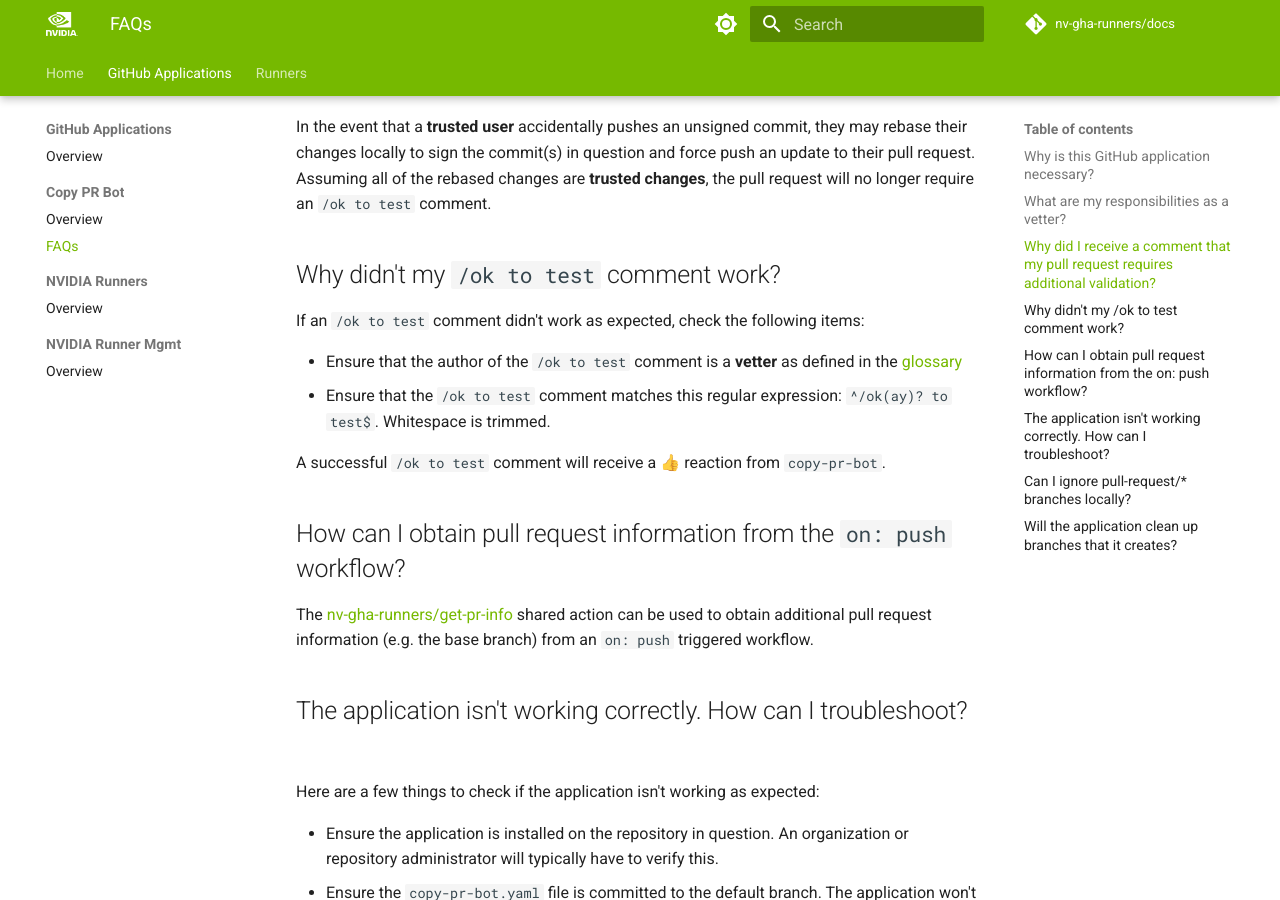
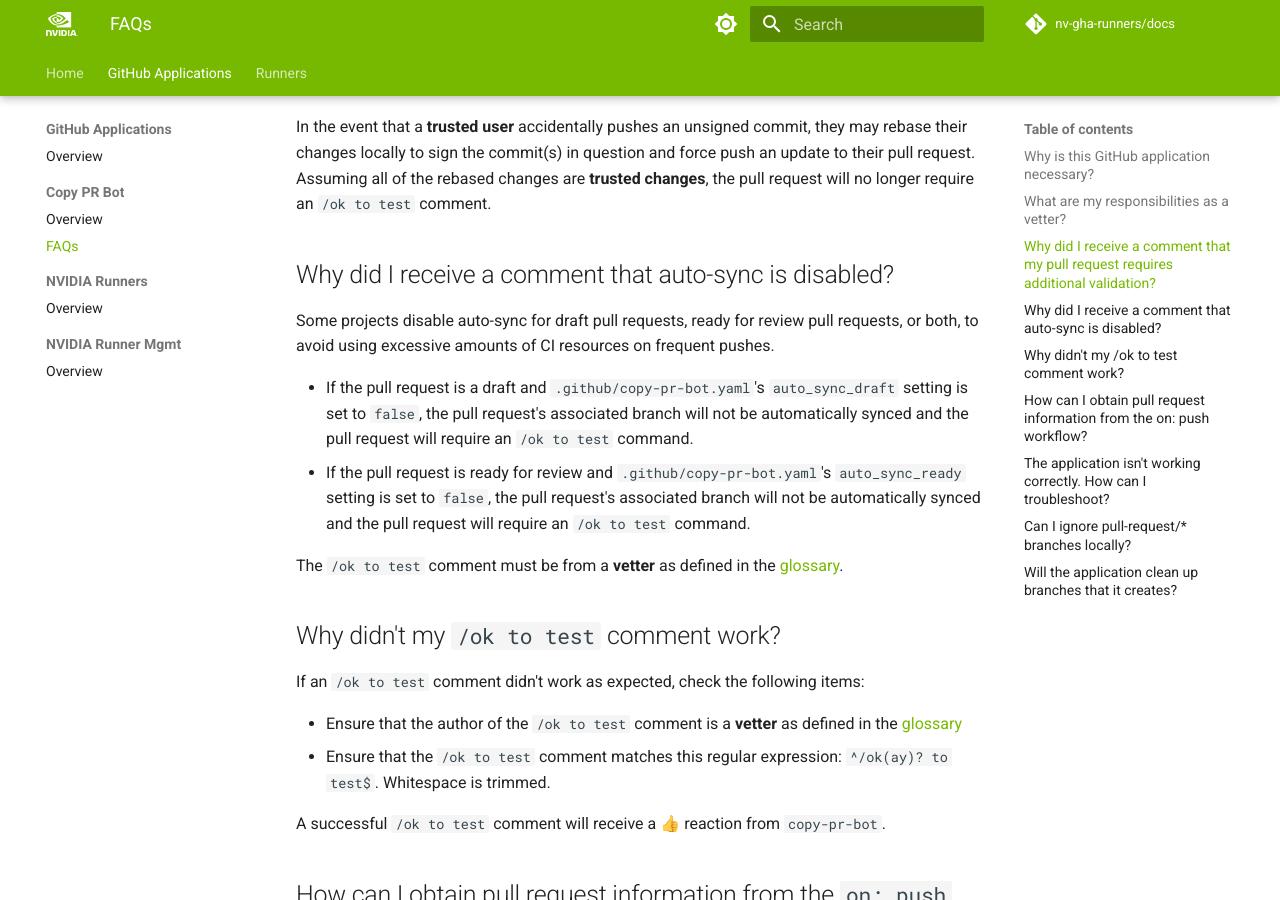
Before and after one commit to nv-gha-runners/docs, an MkDocs documentation site: the page built from docs/apps/copy-pr-bot/faqs.md, in a window 1280 px wide and 900 px high, scrolled down 1188 px. Built offline with MkDocs 1.6.1 and Material for MkDocs 9.7.7, drawn with Linux system fonts in a browser that asks for light colours; comment, search, counter and statistics services are not loaded.

Commit message:
Document auto-sync config options for copy-pr-bot (#6)
* Document auto-sync config options for copy-pr-bot

* Add redirect

* Review feedback

* Wording

* Defaults

```diff
--- a/docs/apps/copy-pr-bot/faqs.md
+++ b/docs/apps/copy-pr-bot/faqs.md
@@ -32,6 +32,15 @@ If any of the criteria below are true, a pull request is deemed untrusted and wi
 - The pull request contains unsigned commits (see [this](https://docs.github.com/en/authentication/managing-commit-signature-verification/about-commit-signature-verification) GitHub documentation about signing commits)
 
 In the event that a **trusted user** accidentally pushes an unsigned commit, they may rebase their changes locally to sign the commit(s) in question and force push an update to their pull request. Assuming all of the rebased changes are **trusted changes**, the pull request will no longer require an `/ok to test` comment.
+
+## Why did I receive a comment that auto-sync is disabled?
+
+Some projects disable auto-sync for draft pull requests, ready for review pull requests, or both, to avoid using excessive amounts of CI resources on frequent pushes.
+
+- If the pull request is a draft and `.github/copy-pr-bot.yaml`'s `auto_sync_draft` setting is set to `false`, the pull request's associated branch will not be automatically synced and the pull request will require an `/ok to test` command.
+- If the pull request is ready for review and `.github/copy-pr-bot.yaml`'s `auto_sync_ready` setting is set to `false`, the pull request's associated branch will not be automatically synced and the pull request will require an `/ok to test` command.
+
+The `/ok to test` comment must be from a **vetter** as defined in the [glossary](./index.md#glossary).
 
 ## Why didn't my `/ok to test` comment work?
 
```
Also changed, not shown: docs/apps/copy-pr-bot/index.md (+4 -0 lines), 1 other file.
